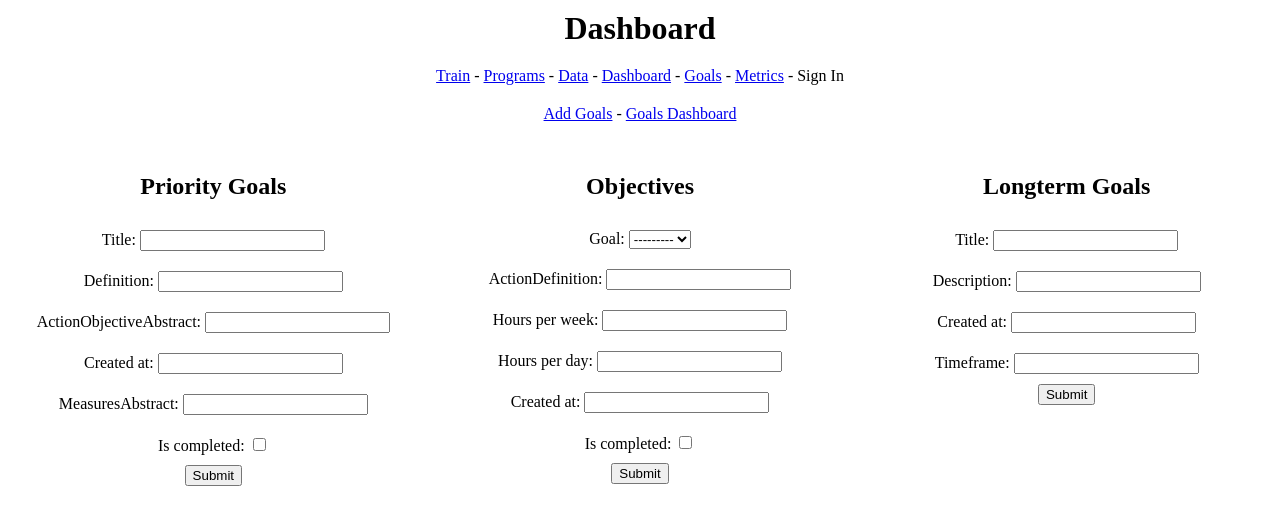
After one commit to theethanhawk/Personal-Training-App, a Django app: page /goals/add_goals/ in a window 1280 px wide. The commit adds this page. Shown: the top 525 px of the page. Run offline with Django 5.2, Linux system fonts and the light colour scheme; data that the repository does not hold is empty.

Commit message:
second commit

```diff
--- /dev/null
+++ b/goals_app/forms.py
@@ -0,0 +1,45 @@
+from django import forms
+
+from .models import (
+    LongTermGoal, Goal, ActionObjective
+)
+
+class LongTermGoalForm(forms.ModelForm):
+    class Meta:
+        model = LongTermGoal
+        fields = ['title', 'description', 'created_at', 'timeframe']
+        widgets = {
+            'title': forms.TextInput(attrs={'id': 'id_longterm_goal_title'}),
+            'description': forms.TextInput(attrs={'id': 'id_longTermGoal_description'}),
+            'created_at': forms.DateInput(attrs={'id': 'id_longtermgoal_created_at'}),
+            'timeframe': forms.NumberInput(attrs={'id': 'id_longTermGoal_timeframe'}),
+        }
+
+class GoalForm(forms.ModelForm):
+    class Meta:
+        model = Goal
+        fields = [
+            'title', 'definition', 'actionObjectiveAbstract', 'created_at', 'measuresAbstract',
+            'is_completed',
+            ]
+        widgets = {
+            'title': forms.TextInput(attrs={'id': 'id_goal_title'}),
+            'definition': forms.TextInput(attrs={'id': 'id_goal_definition'}),
+            'actionObjectiveAbstract': forms.TextInput(attrs={'id': 'id_goal_actionObjectiveAbstract'}),
+            'created_at': forms.DateInput(attrs={'id': 'id_goal_created_at'}),
+            'measuresAbstract': forms.TextInput(attrs={'id': 'id_goal_measuresAbstract'}),
+            'is_completed': forms.CheckboxInput(attrs={'id': 'id_goal_is_completed'}),
+        }
+
+class ActionObjectiveForm(forms.ModelForm):
+    class Meta:
+        model = ActionObjective
+        fields = ['goal', 'actionDefinition', 'hours_per_week', 'hours_per_day', 'created_at', 'is_completed']
+        widgets = {
+            'goal': forms.Select(attrs={'id': 'id_actionObjective_goal'}),
+            'actionDefinition': forms.TextInput(attrs={'id': 'id_actionObjective_actionDefinition'}),
+            'hours_per_week': forms.NumberInput(attrs={'id': 'id_actionObjective_hours_per_week'}),
+            'hours_per_day': forms.NumberInput(attrs={'id': 'id_actionObjective_hours_per_day'}),
+            'created_at': forms.DateInput(attrs={'id': 'id_actionObjective_created_at'}),
+            'is_completed': forms.CheckboxInput(attrs={'id': 'id_actionObjective_is_completed'}),
+        }
--- /dev/null
+++ b/goals_app/templates/goals_app/add_goals.html
@@ -0,0 +1,115 @@
+{% extends "goals_app/goals_base.html" %}
+
+{% block content %}
+
+<p>
+    <a href="{% url 'goals_app:add_goals_dashboard' %}">Add Goals</a> -
+    <a href="{% url 'goals_app:goals_display_dashboard' %}">Goals Dashboard</a>
+</p>
+
+<div class="goals-container">
+    <div class="goals-section">
+        <h2>Priority Goals</h2>
+        <!-- GoalForm -->
+        <form method="post" id="goal-form">
+            {% csrf_token %}
+            {{ goal_form.as_p }}
+            <button type="button" id="submit-goal">Submit</button>
+        </form>
+    </div>
+
+    <div class="goals-section">
+        <h2>Objectives</h2>
+        <!-- ActionObjectiveForm -->
+        <form method="post" id="actionObjective-form">
+            {% csrf_token %}
+            <p>{{ actionObjective_form.goal.label_tag }} {{ actionObjective_form.goal }}</p>
+            <p>{{ actionObjective_form.actionDefinition.label_tag }} {{ actionObjective_form.actionDefinition }}</p>
+            <p>{{ actionObjective_form.hours_per_week.label_tag }} {{ actionObjective_form.hours_per_week }}</p>
+            <p>{{ actionObjective_form.hours_per_day.label_tag }} {{ actionObjective_form.hours_per_day }}</p>
+            <p>{{ actionObjective_form.created_at.label_tag }} {{ actionObjective_form.created_at }}</p>
+            <p>{{ actionObjective_form.is_completed.label_tag }} {{ actionObjective_form.is_completed }}</p>
+            <button type="button" id="submit-actionobjective">Submit</button>
+        </form>
+    </div>
+
+    <div class="goals-section">
+        <h2>Longterm Goals</h2>
+        <!-- LongTermGoalForm -->
+        <form method="post" id="longtermgoal-form">
+            {% csrf_token %}
+            {{ longtermgoal_form.as_p }}
+            <button type="button" id="submit-longtermgoal">Submit</button>
+        </form>
+    </div>
+</div>
+
+<script src="https://ajax.googleapis.com/ajax/libs/jquery/3.5.1/jquery.min.js"></script>
+
+    <script>
+        $(document).ready(function(){
+            // Handling Goal Form Submission
+            $("#submit-goal").click(function(){
+                $.ajax({
+                    type: "POST",
+                    url: "{% url 'goals_app:add_goals_dashboard' %}",
+                    data: {
+                        csrfmiddlewaretoken: $('input[name=csrfmiddlewaretoken]').val(),
+                        created_at: $('#id_goal_created_at').val(),
+                        title: $('#id_goal_title').val(),
+                        definition: $('#id_goal_definition').val(),
+                        actionObjectiveAbstract: $('#id_goal_actionObjectiveAbstract').val(),
+                        measuresAbstract: $('#id_goal_measuresAbstract').val(),
+                        is_completed: $('#id_goal_is_completed').val(),
+                        goal_submit: 'Submit'
+                    },
+                    success: function(){
+                        alert("Goal data submitted!");
+                        location.reload(); // Reload the page to update the list
+                    }
+                });
+            });
+            // Handling ActionObjective Form Submission
+            $("#submit-actionobjective").click(function(){
+                $.ajax({
+                    type: "POST",
+                    url: "{% url 'goals_app:add_goals_dashboard' %}",
+                    data: {
+                        csrfmiddlewaretoken: $('input[name=csrfmiddlewaretoken]').val(),
+                        goal: $('#id_actionObjective_goal').val(),
+                        created_at: $('#id_actionObjective_created_at').val(),
+                        actionDefinition: $('#id_actionObjective_actionDefinition').val(),
+                        hours_per_week: $('#id_actionObjective_hours_per_week').val(),
+                        hours_per_day: $('#id_actionObjective_hours_per_day').val(),
+                        is_completed: $('#id_actionObjective_is_completed').val(),
+                        actionobjective_submit: 'Submit'
+                    },
+                    success: function(){
+                        alert("Action Objective data submitted!");
+                        location.reload(); // Reload the page to update the list
+                    }
+                });
+            });
+            // Handling LongTermGoal Form Submission
+            $("#submit-longtermgoal").click(function(){
+                $.ajax({
+                    type: "POST",
+                    url: "{% url 'goals_app:add_goals_dashboard' %}",
+                    data: {
+                        csrfmiddlewaretoken: $('input[name=csrfmiddlewaretoken]').val(),
+                        created_at: $('#id_longtermgoal_created_at').val(),
+                        title: $('#id_longterm_goal_title').val(),
+                        description: $('#id_longTermGoal_description').val(),
+                        timeframe: $('#id_longTermGoal_timeframe').val(),
+                        longtermgoal_submit: 'Submit'
+                    },
+                    success: function(){
+                        alert("Long Term Goal data submitted!");
+                        location.reload(); // Reload the page to update the list
+                    }
+                });
+            });
+        });
+    </script>
+
+{% endblock content %}
--- a/goals_app/templates/goals_app/goals.html
+++ b/goals_app/templates/goals_app/goals.html
@@ -2,10 +2,9 @@
 
 {% block content %}
 
-<p>Goals</p>
-
 <p>
-    Work with goals here
+    <a href="{% url 'goals_app:add_goals_dashboard' %}">Add Goals</a> -
+    <a href="{% url 'goals_app:goals_display_dashboard' %}">Goals Dashboard</a>
 </p>
 
 
--- a/goals_app/templates/goals_app/goals_base.html
+++ b/goals_app/templates/goals_app/goals_base.html
@@ -1,3 +1,32 @@
+<!DOCTYPE html>
+<html>
+<head>
+    <title>Dashboard</title>
+    <style>
+        .goals-container {
+            display: flex;
+            justify-content: space-around;
+        }
+
+        .goals-section {
+            flex: 1;
+            margin: 10px;
+            padding: 10px;
+        }
+
+        body {
+            text-align: center;
+            margin: 0;
+            padding: 0;
+        }
+
+        h1, p {
+            margin: 0;
+            padding: 10px 0;
+        }
+    </style>
+</head>
+<body>
     <h1>Dashboard</h1>
 
     <p>
@@ -10,4 +39,7 @@
         <a>Sign In</a>
     </p>
 
-{% block content %}{% endblock content %}
+    {% block content %}
+    {% endblock content %}
+</body>
+</html>
--- a/goals_app/urls.py
+++ b/goals_app/urls.py
@@ -6,5 +6,9 @@ from . import views
 app_name = 'goals_app'
 urlpatterns = [
     # Main dashboard
-    path('', views.goalsHome, name='goals')
+    path('', views.goalsHome, name='goals'),
+    # Dashboard for adding goals
+    path('add_goals/', views.add_Goals, name='add_goals_dashboard'),
+    # Dashboard for viewing goals
+    path('goals_display_dashboard/', views.display_Goals, name='goals_display_dashboard'),
 ]
--- a/goals_app/views.py
+++ b/goals_app/views.py
@@ -1,6 +1,66 @@
 from django.shortcuts import render
+from django.http import JsonResponse
+
+from .models import (
+    LongTermGoal, Goal, ActionObjective
+)
+
+from .forms import (
+    LongTermGoalForm, GoalForm, ActionObjectiveForm
+)
+
 
 # Create your views here.
 
 def goalsHome(request):
     return render(request, 'goals_app/goals.html')
+
+
+def add_Goals(request):
+    if request.method == 'POST':
+        if 'longtermgoal_submit' in request.POST:
+            longtermgoal_form = LongTermGoalForm(request.POST)
+            if longtermgoal_form.is_valid():
+                longtermgoal_form.save()
+                return JsonResponse({'success': True})
+            else:
+                return JsonResponse({'success': False, 'errors': longtermgoal_form.errors})
+
+        elif 'goal_submit' in request.POST:
+            goal_form = GoalForm(request.POST)
+            if goal_form.is_valid():
+                goal_form.save()
+                return JsonResponse({'success': True})
+            else:
+                return JsonResponse({'success': False, 'errors': goal_form.errors})
+
+        elif 'actionobjective_submit' in request.POST:
+            actionObjective_form = ActionObjectiveForm(request.POST)
+            if actionObjective_form.is_valid():
+                actionObjective_form.save()
+                return JsonResponse({'success': True})
+            else:
+                return JsonResponse({'success': False, 'errors': actionObjective_form.errors})
+
+    else:
+        longtermgoal_form = LongTermGoalForm()
+        goal_form = GoalForm()
+        actionObjective_form = ActionObjectiveForm()
+
+    return render(request, 'goals_app/add_goals.html', {
+        'longtermgoal_form': longtermgoal_form,
+        'goal_form': goal_form,
+        'actionObjective_form': actionObjective_form
+    })
+
+
+def display_Goals(request):
+    LongTermGoal_data = LongTermGoal.objects.all().order_by('-created_at')
+    Goal_data = Goal.objects.all().order_by('-created_at')
+    actionObjective_data = ActionObjective.objects.all().order_by('-created_at')
+
+    return render(request, 'goals_app/goals_display_dashboard.html', {
+        'longTermGoal_data': LongTermGoal_data,
+        'goal_data': Goal_data,
+        'actionObjective_data': actionObjective_data
+    })
```
Also changed, not shown: goals_app/models.py (+59 -0 lines), goals_app/templates/goals_app/goals_display_dashboard.html (added, +49 -0 lines), goals_app/migrations/0001_initial.py (added), goals_app/migrations/0002_rename_goal_goal_title.py (added), goals_app/migrations/0003_remove_actionobjective_days_per_week.py (added), goals_app/migrations/0004_longtermgoal_created_at_and_more.py (added). Lines whose indentation alone changed are shown as unchanged.
